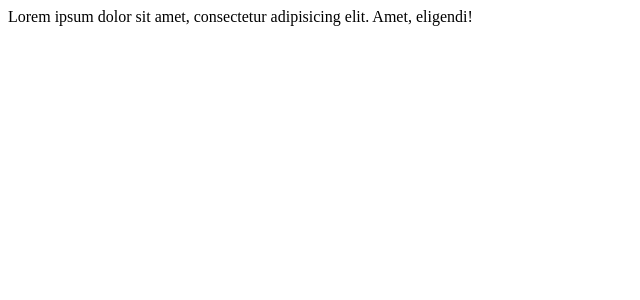
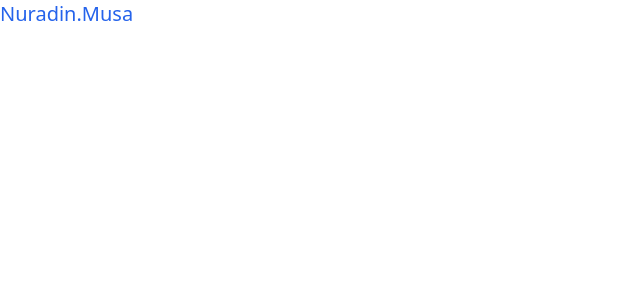
Before and after one commit to N-Musa/personal-portfolio, a React (Create React App) app: page / in a window 1280 px wide. Shown: the top 300 px of the page, without its empty margins (0-640 px from the left). Built offline with nearby package versions, Linux system fonts and the light colour scheme.

Commit message:
initial commit :octocat:

```diff
--- /dev/null
+++ b/craco.config.js
@@ -0,0 +1,10 @@
+module.exports = {
+    style: {
+      postcss: {
+        plugins: [
+          require('tailwindcss'),
+          require('autoprefixer'),
+        ],
+      },
+    },
+  }
--- a/postcss.config.js
+++ /dev/null
@@ -1,6 +0,0 @@
-module.exports = {
-  plugins: {
-    tailwindcss: {},
-    autoprefixer: {},
-  },
-}
--- a/public/index.html
+++ b/public/index.html
@@ -7,34 +7,10 @@
     <meta name="theme-color" content="#000000" />
     <meta name="description" content="Web site created using create-react-app" />
     <link rel="apple-touch-icon" href="%PUBLIC_URL%/logo192.png" />
-    <!--
-      manifest.json provides metadata used when your web app is installed on a
-      user's mobile device or desktop. See https://developers.google.com/web/fundamentals/web-app-manifest/
-    -->
     <link rel="manifest" href="%PUBLIC_URL%/manifest.json" />
-    <!--
-      Notice the use of %PUBLIC_URL% in the tags above.
-      It will be replaced with the URL of the `public` folder during the build.
-      Only files inside the `public` folder can be referenced from the HTML.
-
-      Unlike "/favicon.ico" or "favicon.ico", "%PUBLIC_URL%/favicon.ico" will
-      work correctly both with client-side routing and a non-root public URL.
-      Learn how to configure a non-root public URL by running `npm run build`.
-    -->
-    <title>React App</title>
+    <title>Portfolio Nuradin Musa</title>
   </head>
   <body>
-    <noscript>You need to enable JavaScript to run this app.</noscript>
     <div id="root"></div>
-    <!--
-      This HTML file is a template.
-      If you open it directly in the browser, you will see an empty page.
-
-      You can add webfonts, meta tags, or analytics to this file.
-      The build step will place the bundled scripts into the <body> tag.
-
-      To begin the development, run `npm start` or `yarn start`.
-      To create a production bundle, use `npm run build` or `yarn build`.
-    -->
   </body>
 </html>
--- a/src/App.js
+++ b/src/App.js
@@ -1,10 +1,11 @@
 import React from 'react'
+import Navbar from './components/Navbar'
 
 const App = () => {
   return (
-    <div>
-      Lorem ipsum dolor sit amet, consectetur adipisicing elit. Amet, eligendi!
-    </div>
+    <>
+    <Navbar />
+    </>
   )
 }
 
--- /dev/null
+++ b/src/components/Dropdown.js
@@ -0,0 +1,11 @@
+import React from 'react'
+
+const Dropdown = () => {
+    return (
+        <div>
+
+        </div>
+    )
+}
+
+export default Dropdown
--- /dev/null
+++ b/src/components/Navbar.js
@@ -0,0 +1,18 @@
+import React from 'react'
+import {BrowserRouter as Router,} from "react-router-dom";
+import { Route, Link } from 'react-router-dom'
+import { AiFillGithub, AiFillLinkedin } from 'react-icons/ai';
+import { BsTwitter } from 'react-icons/bs';
+import { GiHamburgerMenu } from 'react-icons/gi';
+
+const Navbar = () => {
+    return(
+        <>
+        <nav>
+            <div className="text-xl text-blue-600">Nuradin.Musa</div>
+        </nav>
+        </>
+    )
+}
+
+export default Navbar
--- /dev/null
+++ b/src/pages/Home.js
@@ -0,0 +1,11 @@
+import React from 'react'
+
+const Home = () => {
+    return (
+        <div>
+
+        </div>
+    )
+}
+
+export default Home
--- a/tailwind.config.js
+++ b/tailwind.config.js
@@ -1,6 +1,6 @@
 module.exports = {
-  purge: ['./components/**/*.js', './pages/**/*.js'],
-  darkMode: false, // or 'media' or 'class'
+  purge: ['./src/**/*.{js,js,js,js}', './public/index.html', './components/**/*.js', './pages/**/*.js'],
+  darkMode: false,
   theme: {
     extend: {
       fontFamily: {
```
Also changed, not shown: package.json (+9 -6 lines), 1 other file (tests, documents, lock files or other folders).
